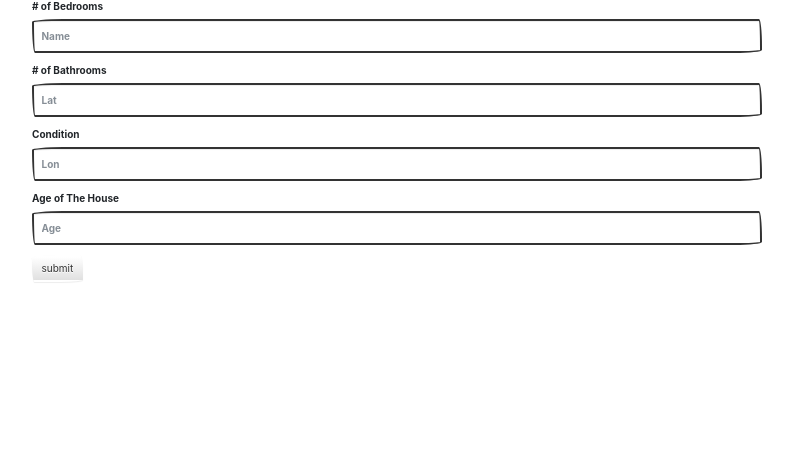
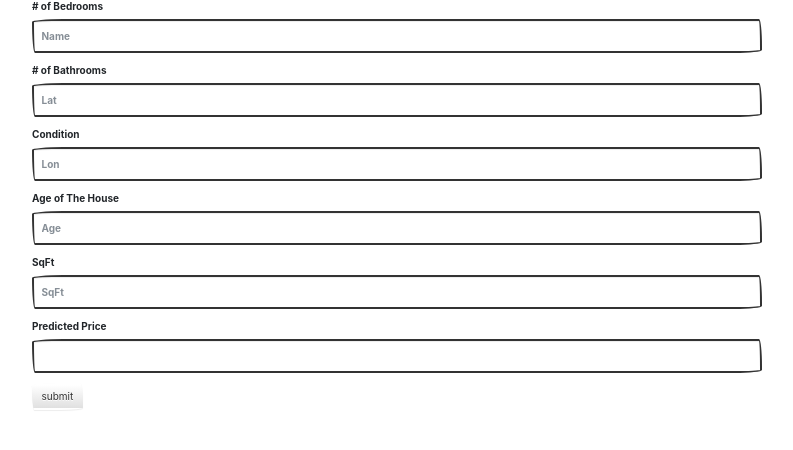
Before and after one commit to Fleming/project3group03heroku, a Flask app: page /send in a window 1280 px wide. Shown: the part 232-682 px from the top of the page, without its empty margins (243-1036 px from the left). Run offline with Flask 2, Linux system fonts and the light colour scheme; some libraries are stand-ins or nearby versions; some web fonts are replaced.

Commit message:
Update form.html

```diff
--- a/templates/form.html
+++ b/templates/form.html
@@ -47,6 +47,14 @@
                             <label for="inputLon">Age of The House</label>
                             <input type="text" class="form-control" id="inputAge" name="houseAge" placeholder="Age">
                         </div>
+                        <div class="form-group">
+                            <label for="inputLon">SqFt</label>
+                            <input type="text" class="form-control" id="inputSq" name="houseSq" placeholder="SqFt">
+                        </div>
+                        <div class="form-group">
+                            <label for="inputLon">Predicted Price</label>
+                            <output type="text" class="form-control" id="inputPredict" name="housePredict" placeholder="Prediction">
+                        </div>
                         <input type="submit" value="submit" class="btn btn-default">
                     </form>
                 </div>
```
